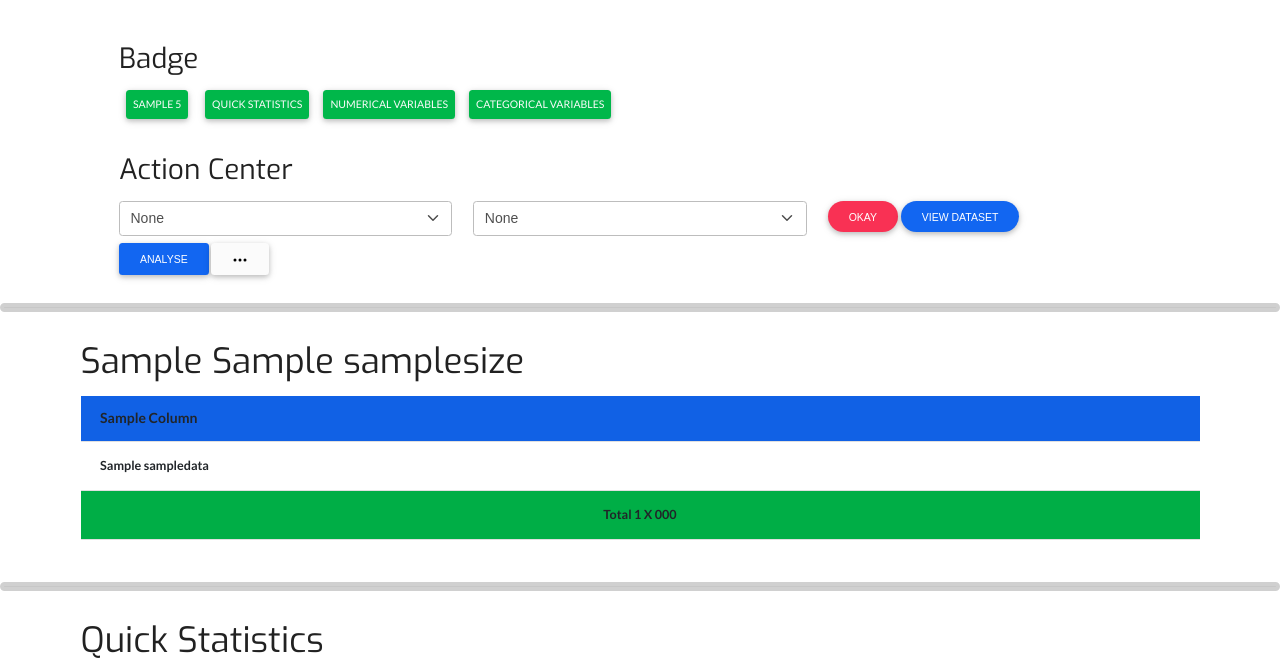
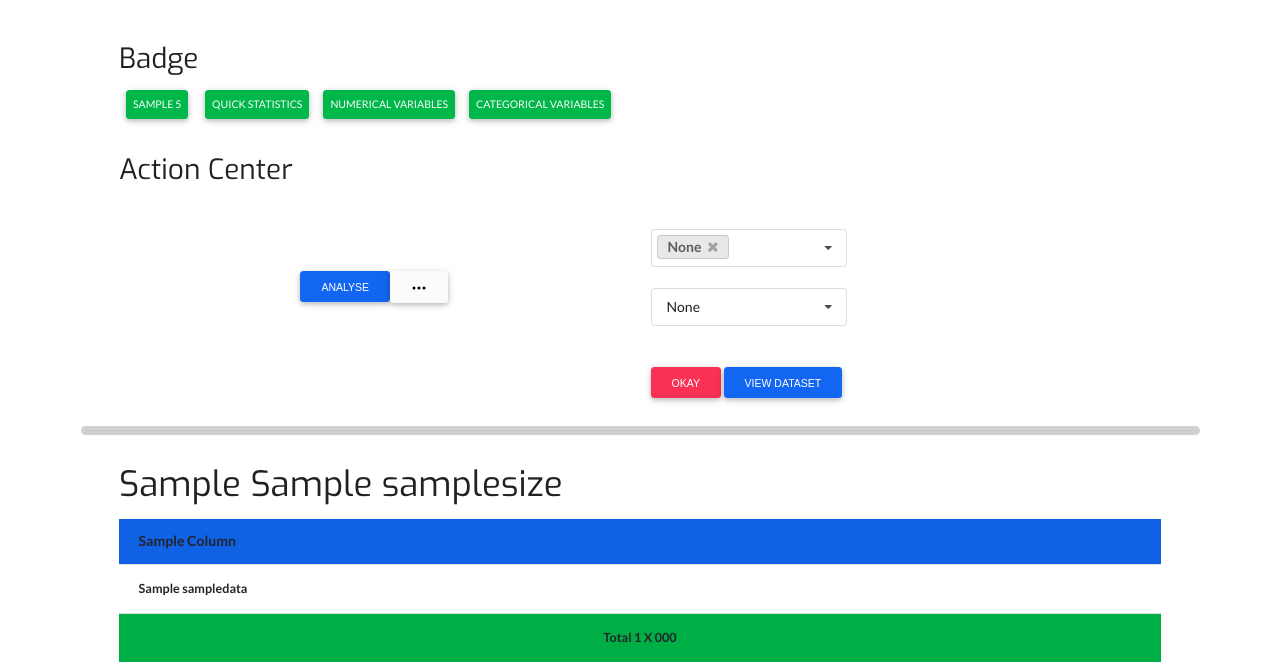
Before and after one commit to lkarjun/fastpreprocess, a FastAPI app: template fastpreprocess/template/Fastprocess.html in a window 1280 px wide. Shown: the part 593-1255 px from the top of the page. Run offline with FastAPI, Linux system fonts and the light colour scheme; the template is opened without the code that fills it: most values are stand-ins (such as "Sample title", 1, 10 or a date in 2020); some libraries are stand-ins or nearby versions; some web fonts are replaced.

Commit message:
Action center Ui changes

```diff
--- a/fastpreprocess/fastwork.py
+++ b/fastpreprocess/fastwork.py
@@ -78,15 +78,19 @@ def replace(rep, column, to, reg):
     return fastprocess.replace(rep, column, to, reg)
 
 @app.get('/action')
-def tester(column, action):
+def tester(column: str, action:str):
+    finished = []
+    column = column.split(',')
     print(column, action)
-    if action == 'drop': return fastprocess.drop_column_(column)
-    elif action == 'get_dummy': return fastprocess.get_dummy_(column)
-    elif action[:11] == 'fillmissing': return fastprocess.missing_(column, action[12:])
-    elif action in ['set_numeric', 'set_categorical']: return fastprocess.convert_(column, action[4:])
-    elif action == 'label_encode': return fastprocess.label_encode_(column)
-    elif action[:6] == 'scalar': return fastprocess.scaler_(column, action[7:])
-    else: return "Cool"
+    for i in column:
+        if action == 'drop': finished.append(fastprocess.drop_column_(i))
+        elif action == 'get_dummy': finished.append(fastprocess.get_dummy_(i))
+        elif action[:11] == 'fillmissing': finished.append(fastprocess.missing_(i, action[12:]))
+        elif action in ['set_numeric', 'set_categorical']: finished.append(fastprocess.convert_(i, action[4:]))
+        elif action == 'label_encode': finished.append(fastprocess.label_encode_(i))
+        elif action[:6] == 'scalar': finished.append(fastprocess.scaler_(i, action[7:]))
+        else: finished.append("cool")
+    return str(finished)
 
 
 @app.get('/save')
--- a/fastpreprocess/static/main.js
+++ b/fastpreprocess/static/main.js
@@ -8,7 +8,7 @@ function action_main(action, value){
   $.ajax({
     type: 'get',
     url: '/action',
-    data: {'column': column, 'action': action_},
+    data: {'column': String(column), 'action': action_},
     contentType: "application/json",
     success: function(data){
       if(action_ == 'drop' || action_ == 'get_dummy'){
--- a/fastpreprocess/template/Fastprocess.html
+++ b/fastpreprocess/template/Fastprocess.html
@@ -66,20 +66,29 @@
 <!-------End------------------>
 
 <!--Action Center-->
-
 <section class="pe-3 me-3 ms-3 ps-3 pt-1 pb-3 mt-1 mb-3">
     <div class="container">
+        <div class="row pb-5">
+            <p class="h2"style="font-family: 'Exo', sans-serif;">Action Center</p>
+        </div>
+
         <div class="row">
-            <p class="h2"style="font-family: 'Exo', sans-serif;">Action Center</p>
+            <div class="col-md-6">
+                <div id="action_btn" style="display: block;" class="d-flex justify-content-center pt-md-5">
+                    <a href="/objcopyAnalysis"><button class="btn btn-primary">Analyse</button></a>
+                    <a href="/advance"><button class="btn btn-light"><img src="{{ url_for('static', path='menu-outline.svg') }}"></button></a>
+                </div>
+            </div>
 
-                  <div class="col-md-4 col-xl-4 col-sm-12 col-12 pt-2">
-                    <select class="select form-select" id="actionSec2">
+            <div class="col-md-6">
+                <div>
+                    <select multiple="" class="ui search dropdown" id="actionSec2">
                         <option value="none" selected class="font-weight-bold"> None </option>
                     </select>
-                  </div>
+                    <br>
+                    <div class="pt-md-4">
 
-                  <div class="col-md-4 col-xl-4 col-sm-12 col-12 pt-2">
-                    <select class="select form-select" id="actionSec1">
+                        <select  class="ui search dropdown " id="actionSec1">
                             <option value="none" selected class="font-weight-bold"> None </option>
                             <option value="drop" class="font-weight-bold">Drop</option>
                             <option value="set_numeric" class="font-weight-bold">SetColumn(Numeric)</option>
@@ -96,21 +105,21 @@
                             <option value="get_dummy" class="font-weight-bold">Get dummy(Drop 1st column)</option>
                             <option value="label_encode" class="font-weight-bold">Label Encode</option>
                         </select>
+
+                    </div>
+                    <br>
+                    <div class="pt-md-4">
+                        <button onclick='action_main("actionSec1", "actionSec2")' class="btn btn-danger">Okay</button>
+                        <a href="/view"><button class="btn btn-primary"> View Dataset</button></a>
                     </div>
 
-                  <div class="col-md-4 col-xl-4 col-sm-12 col-12 pt-2" id="action_btn" style="display: block;">
-                      <button onclick='action_main("actionSec1", "actionSec2")' class="btn btn-danger btn-rounded">Okay</button>
-                      <a href="/view"><button class="btn btn-primary btn-rounded"> View Dataset</button></a>
-                  </div>
-
-                  <div class="pt-2">
-                    <a href="/objcopyAnalysis"><button class="btn btn-primary">Analyse</button></a>
-                    <a href="/advance"><button class="btn btn-light"><img src="{{ url_for('static', path='menu-outline.svg') }}"></button></a>
                 </div>
             </div>
         </div>
     </div>
 </section>
+<script src="https://cdn.jsdelivr.net/npm/semantic-ui@2.4.2/dist/semantic.min.js"></script>
+<script>$('select.dropdown').dropdown();</script>
 <hr style="border: 4px solid rgb(71, 71, 71); border-radius: 5px;">
 <!--End-->
 
```
Lines whose indentation alone changed are shown as unchanged.
